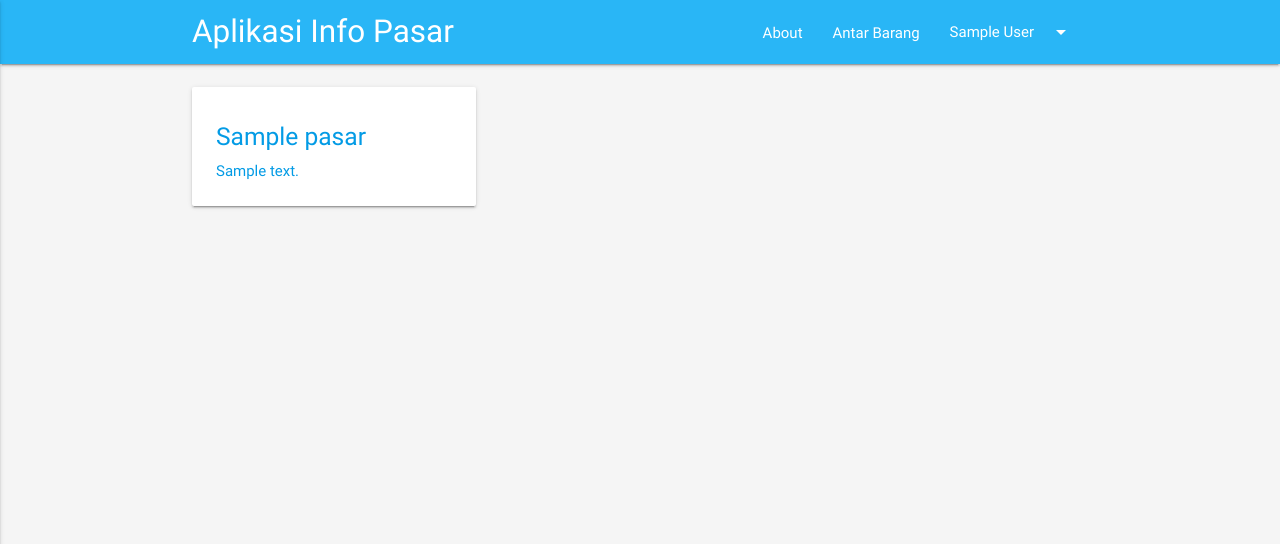
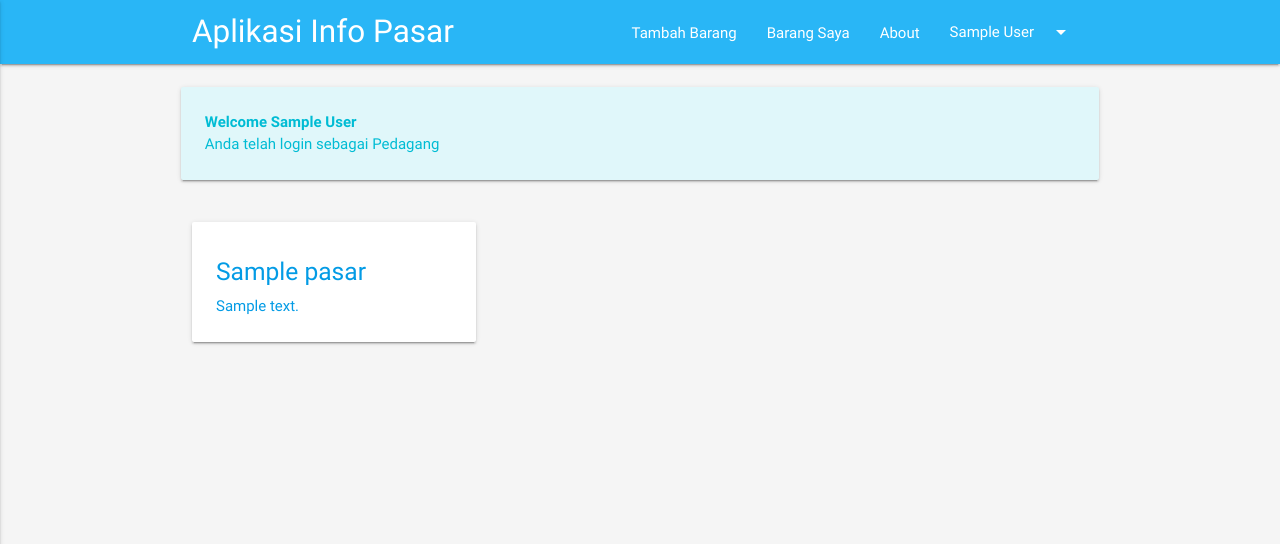
Before and after one commit to rikiag/01_-_RD_Info_Pasar, a PHP site: page /index.php in a window 1280 px wide. Shown: the top 544 px of the page. Run offline with PHP 8.4, Linux system fonts and the light colour scheme; the visitor is signed in with stand-in values (Sample User, id 1); tables that the repository leaves empty or names only in its code hold one stand-in row (values such as "Sample post").

Commit message:
penampilan pesan sudah login

```diff
--- a/index.php
+++ b/index.php
@@ -14,6 +14,28 @@
 <?php include 'menu.php'; ?>
   <div class="container">
     <div class="section">
+      <?php if (isset($_SESSION['status'])): ?>
+      <div class="row">
+        <div class="card cyan lighten-5">
+          <div class="card-content cyan-text">
+            <p class="single-alert">
+              <b>Welcome <?= $_SESSION['nama']; ?></b>
+              <p>Anda telah login sebagai
+                <?php
+                  if ($_SESSION['level'] == 1) {
+                    echo "Pedagang";
+                  }
+                  elseif ($_SESSION['level'] == 2) {
+                    echo "Pembeli";
+                  }else{
+                    echo "Jasa angkat barang";
+                  }
+                ?>
+            </p>
+          </div>
+        </div>
+      </div>
+      <?php endif; ?>
       <!--   Icon Section   -->
       <div class="row">
         <?php
```
